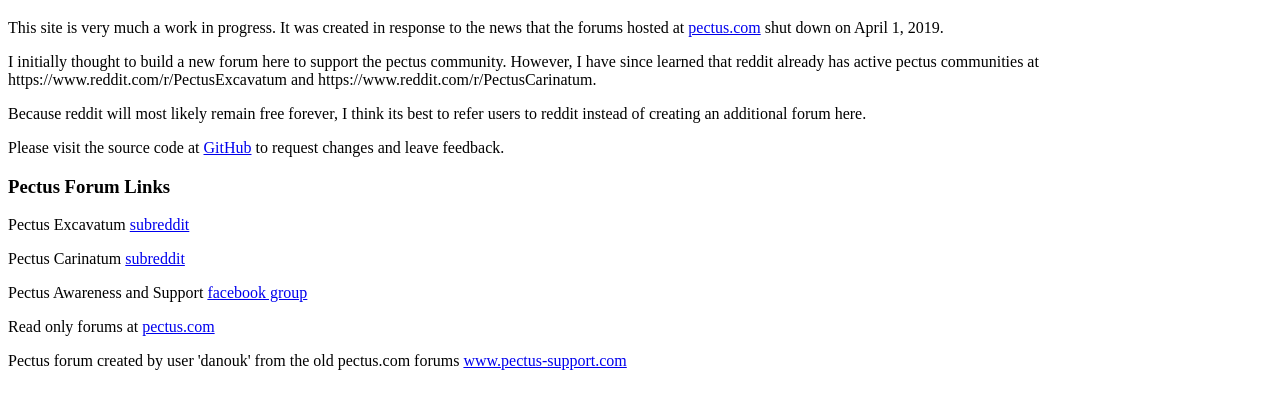
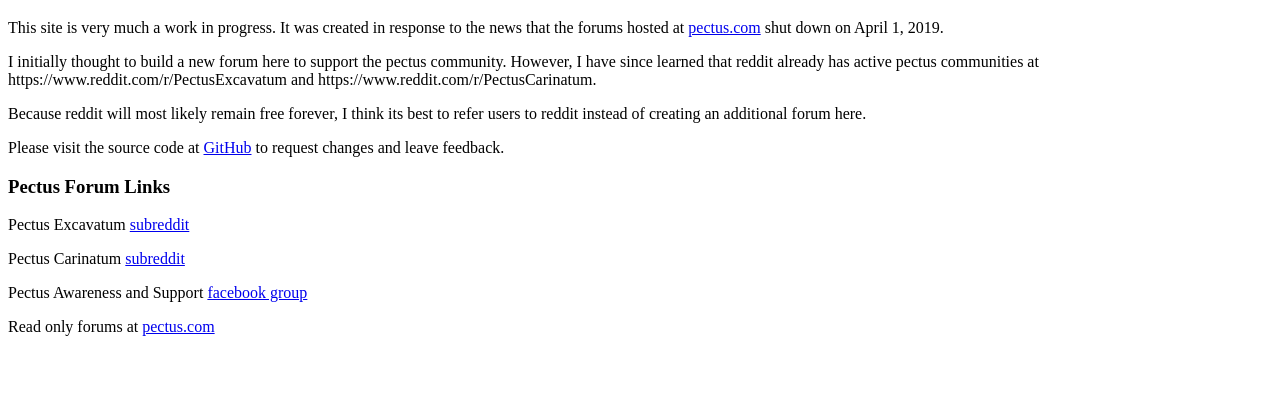
Before and after one commit to sewert/pectus-forums, a plain HTML site: page index.html in a window 1280 px wide. Shown: the part 61-470 px from the top of the page. Drawn offline with Linux system fonts and the light colour scheme.

Commit message:
Remove dead link

```diff
--- a/index.html
+++ b/index.html
@@ -30,7 +30,6 @@
   <p>Pectus Carinatum <a href="https://www.reddit.com/r/PectusCarinatum" target="_blank">subreddit</a></p>
   <p>Pectus Awareness and Support <a href="https://www.facebook.com/groups/9801861363/" target="_blank">facebook group</a></p>
   <p>Read only forums at <a href="https://www.pectus.com/forums" target="_blank">pectus.com</a></p>
-  <p>Pectus forum created by user 'danouk' from the old pectus.com forums <a href="https://www.pectus-support.com/" target="_blank">www.pectus-support.com</a></p>
 </div>
 
 </body>
```
